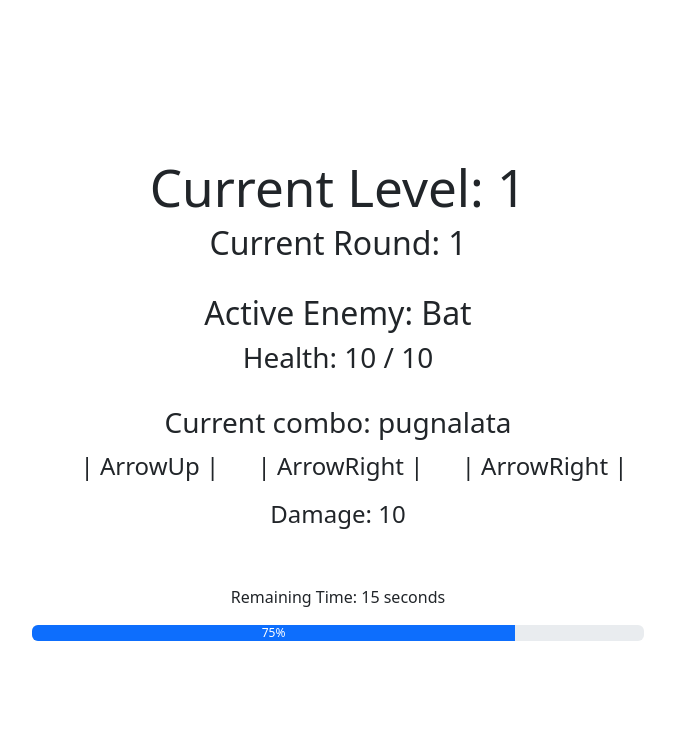
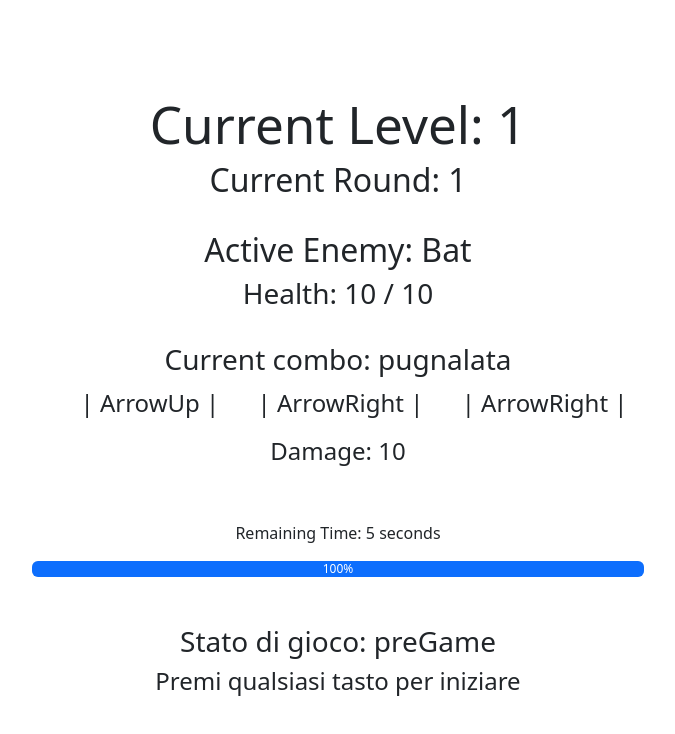
Before and after one commit to Carlo-Adile/combo-slayer, a Vue app: page / in a window 1280 px wide. Shown: the top 734 px of the page, without its empty margins (302-977 px from the left). Built offline with nearby package versions, Linux system fonts and the light colour scheme.

Commit message:
import vuex, set global store for game state, set GameState component

```diff
--- a/package.json
+++ b/package.json
@@ -9,7 +9,8 @@
     "preview": "vite preview"
   },
   "dependencies": {
-    "vue": "^3.4.21"
+    "vue": "^3.4.21",
+    "vuex": "^4.1.0"
   },
   "devDependencies": {
     "@vitejs/plugin-vue": "^5.0.4",
--- a/src/App.vue
+++ b/src/App.vue
@@ -15,8 +15,12 @@ export default {
   },
   components: {
     Rounds,
-    Timer
+    Timer,
+    GameState
 
+  },
+  mounted(){
+    console.log("benvenuto!")
   },
   methods: {
     //passa a Timer un evento per aggiornare il timer rimanente
@@ -24,12 +28,12 @@ export default {
       this.$refs.timer.updateTimer();
     }
   }
-
 }
 </script>
 
 <template>
   <div>
+
 
     <Rounds @completedRound="handleCompletedRound" />
 
@@ -38,6 +42,12 @@ export default {
 
     <Timer ref="timer" />
 
+    <br>
+    <br>
+
+    <GameState />
+
+
   </div>
 
 </template>
--- a/src/components/Enemies.vue
+++ b/src/components/Enemies.vue
@@ -1,5 +1,6 @@
 <script>
 import { enemies } from '../enemies.js';
+import { mapGetters } from 'vuex';
 
 export default {
   name: "Enemies",
@@ -9,6 +10,9 @@ export default {
       // Array originale dei nemici
       originalEnemies: []
     }
+  },
+  computed: {
+    ...mapGetters(['getGameState'])
   },
   methods: {
     chooseRandomEnemy() {
@@ -39,6 +43,7 @@ export default {
     this.originalEnemies = enemies.map(enemy => ({ ...enemy }));
     // Seleziona un nemico casuale all'avvio
     this.chooseRandomEnemy();
+    console.log("il mount di enemies legge game state: ", this.getGameState)
   }
 }
 </script>
--- a/src/components/GameState.vue
+++ b/src/components/GameState.vue
@@ -1,14 +1,65 @@
 <script>
+import { mapGetters, mapActions } from 'vuex';
 
+export default {
+  name: "GameState",
+  data() {
+    return {
+
+    }
+  },
+  mounted() {
+    window.addEventListener('keydown', this.startNewGame);
+    window.addEventListener('keydown', this.handleKeyPress);
+
+  },
+  beforeUnmount() {
+    window.removeEventListener('keydown', this.startNewGame);
+    window.removeEventListener('keydown', this.handleKeyPress);
+
+  },
+  computed: {
+    ...mapGetters(['getGameState'])
+  },
+  methods: {
+    ...mapActions(['updateGameState']),
+
+    startNewGame(){
+      if(this.getGameState === 'preGame' || this.getGameState === 'gameOver'){
+        console.log("start new game");
+        this.updateGameState('active');
+      }
+    },
+    toggleGameState() {
+      if (this.getGameState === 'active') {
+        this.updateGameState('paused');
+      }
+      else if (this.getGameState === 'paused') {
+        this.updateGameState('active')
+      }
+      else if (this.getGameState === 'gameOver') {
+        this.updateGameState('reset');
+      }
+    },
+    handleKeyPress(event) {
+      //test
+      console.log('Key premuta: ', event.key);
+      if (event.key === 'p' || event.key === 'P' || event.key === 'Escape' || event.key === 'esc') {
+        this.toggleGameState();
+      } else if (this.getGameState === 'paused'){
+        this.toggleGameState();
+      };
+    }
+  }
+}
 </script>
 
 <template>
   <div>
-
+    <h3>Stato di gioco: {{ this.getGameState }}</h3>
+    <h4 v-if="getGameState === 'preGame'">Premi qualsiasi tasto per iniziare</h4>
   </div>
 </template>
 
 
-<style>
-
-</style>
+<style></style>
--- a/src/components/Rounds.vue
+++ b/src/components/Rounds.vue
@@ -2,6 +2,7 @@
 import { ref } from 'vue';
 import Enemies from './Enemies.vue';
 import Combos from './Combos.vue';
+import { mapGetters, mapActions } from 'vuex';
 
 export default {
   name: "Rounds",
@@ -15,6 +16,17 @@ export default {
   components: {
     Enemies,
     Combos
+  },
+  computed: {
+    ...mapGetters(['getGameState'])
+  },
+  watch: {
+    getGameState(newState) {
+      if(newState === 'gameOver'){
+        this.currentRound = 1;
+        this.currentLevel = 1
+      }
+    }
   },
   methods: {
     handleCompletedCombo(damage) {
--- a/src/components/Timer.vue
+++ b/src/components/Timer.vue
@@ -1,3 +1,77 @@
+<script>
+import { mapGetters, mapActions } from 'vuex';
+
+export default {
+  data() {
+    return {
+      startingTime: 5,
+      remainingTime: 5,
+      intervalId: null,
+      oldState: null
+    };
+  },
+  mounted() {
+    this.startTimer();
+  },
+  watch: {
+    getGameState(newState) {
+      //avvia il timer quando lo stato di gioco diventa "active"
+      if (newState === 'active' && this.oldState !== 'gameOver') {
+        this.startTimer();
+      }
+      //praticamente new game per il timer
+      else if (newState === 'active' && this.oldState === 'gameOver'){
+        console.log("proviamo a resettare il timer da game over.. il nuovo tempo dovrebbe essere: ", this.startingTime);
+        this.remainingTime = this.startingTime;
+        this.startTimer();
+      }
+      //interrompe il timer quando lo stato di gioco diventa "paused" o "gameOver"
+      else if (newState === 'paused' || newState === 'gameOver') {
+        clearInterval(this.intervalId);
+        this.oldState = newState;
+        console.log("old state è: ", this.oldState)
+      }
+    }
+  },
+  methods: {
+    startTimer() {
+      if (this.getGameState === 'gameOver') {
+        this.remainingTime = this.startingTime;
+      }
+
+      if (this.getGameState === 'active') {
+        this.intervalId = setInterval(() => {
+          this.remainingTime--;
+
+          if (this.remainingTime <= 0) {
+            clearInterval(this.intervalId);
+            this.updateGameState('gameOver');
+            console.log("timer dice Game Over!!!");
+          }
+        }, 1000);
+      }
+    },
+    updateTimer() {
+      console.log("aggiorniamo il timer!")
+      this.remainingTime += 1;
+      if (this.remainingTime > this.startingTime) {
+        this.remainingTime = this.startingTime;
+      }
+    },
+    ...mapActions(['updateGameState'])
+  },
+  computed: {
+    ...mapGetters(['getGameState']),
+    progress() {
+      return (this.remainingTime / this.startingTime) * 100;
+    }
+  },
+  beforeUnmount() {
+    clearInterval(this.intervalId);
+  }
+};
+</script>
+
 <template>
   <div>
     <p>Remaining Time: {{ remainingTime }} seconds</p>
@@ -8,47 +82,6 @@
   </div>
 </template>
 
-<script>
-export default {
-  data() {
-    return {
-      startingTime: 20,
-      remainingTime: 20,
-      intervalId: null
-    };
-  },
-  mounted() {
-    this.startTimer();
-  },
-  methods: {
-    startTimer() {
-      this.remainingTime = this.startingTime;
-      this.intervalId = setInterval(() => {
-        this.remainingTime--;
-        if (this.remainingTime <= 0) {
-          clearInterval(this.intervalId);
-        }
-      }, 1000);
-    },
-    updateTimer() {
-      console.log("aggiorniamo il timer!")
-      this.remainingTime += 1;
-      if(this.remainingTime > this.startingTime){
-        this.remainingTime = this.startingTime;
-      }
-    }
-  },
-  computed: {
-    progress() {
-      return (this.remainingTime / this.startingTime) * 100;
-    }
-  },
-  beforeUnmount() {
-    clearInterval(this.intervalId);
-  }
-};
-</script>
-
 <style scoped>
 /* Stili della progress bar */
 </style>
--- a/src/main.js
+++ b/src/main.js
@@ -1,5 +1,6 @@
 import { createApp } from 'vue'
 import './style.css'
 import App from './App.vue'
+import store from './store'
 
-createApp(App).mount('#app')
+createApp(App).use(store).mount('#app')
--- /dev/null
+++ b/src/store.js
@@ -0,0 +1,27 @@
+import { createStore } from 'vuex';
+
+export default createStore({
+  //definire lo stato iniziale
+  state: {
+    //la proprietà chiave!
+    gameState: 'preGame',
+  },
+  //modificare lo stato
+  mutations: {
+    setGameState(state, newState){
+      state.gameState = newState;
+    }
+  },
+  //azioni per mutare lo stato
+  actions: {
+    updateGameState({ commit }, newState){
+      commit('setGameState', newState);
+    }
+  },
+  //getter per ottenere lo stato corrente
+  getters: {
+    getGameState(state) {
+      return state.gameState
+    }
+  }
+})
```
Also changed, not shown: 1 other file (tests, documents, lock files or other folders).
